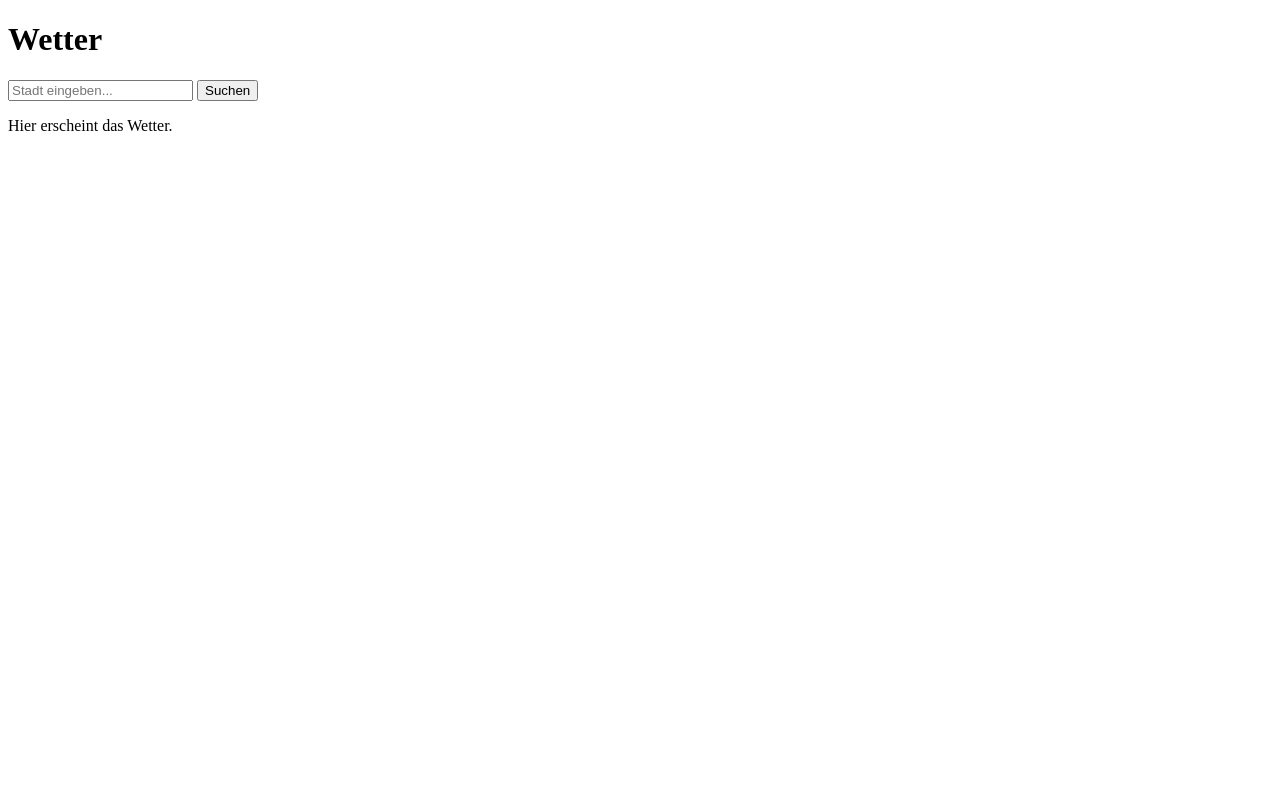
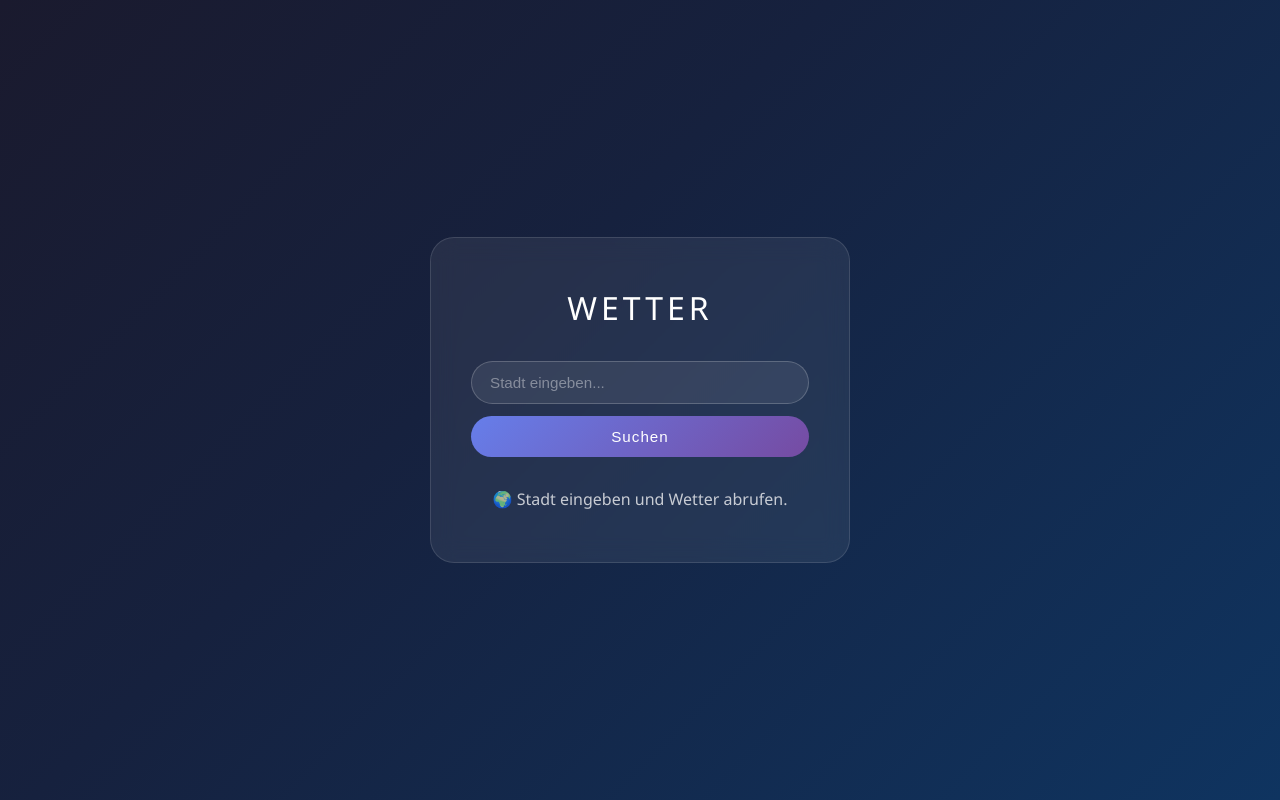
Before and after one commit to umitwebdev/04-weather-app, a plain HTML site: page index.html in a window 1280 px wide. Drawn offline with Linux system fonts and the light colour scheme.

Commit message:
feat: OpenWeatherMap API, Fehlerbehandlung, neues CSS-Design

```diff
--- /dev/null
+++ b/_keys.txt.txt
@@ -0,0 +1 @@
+43d0b062cf9afab14fa5b0fb20a5bf13
--- a/index.html
+++ b/index.html
@@ -11,7 +11,7 @@
     <h1>Wetter</h1>
     <input type="text" id="stadt-eingabe" placeholder="Stadt eingeben...">
     <button onclick="holeWetter()">Suchen</button>
-    <p id="ergebnis">Hier erscheint das Wetter.</p>
+    <p id="ergebnis">🌍 Stadt eingeben und Wetter abrufen.</p>
   </div>
 
   <script src="script.js"></script>
--- a/script.js
+++ b/script.js
@@ -1,12 +1,39 @@
+const API_KEY = "43d0b062cf9afab14fa5b0fb20a5bf13";
 async function holeWetter() {
     let eingabe = document.querySelector("#stadt-eingabe");
     let stadt = eingabe.value;
     let ergebnis = document.querySelector("#ergebnis");
+    if (stadt === "") {
+    ergebnis.textContent = "Bitte eine Stadt eingeben.";
+    return;
+}
 
     ergebnis.textContent = "Lade...";
 
-    let antwort = await fetch("https://wttr.in/" + stadt + "?format=3");
-    let text = await antwort.text();
+    let url = "https://api.openweathermap.org/data/2.5/weather?q="
+              + stadt
+              + "&appid=" + API_KEY
+              + "&units=metric"
+              + "&lang=de";
 
-    ergebnis.textContent = text;
+   let antwort = await fetch(url);
+let data = await antwort.json();
+
+console.log(data);
+
+// NEU: Fehlerprüfung
+if (data.cod !== 200) {
+    ergebnis.textContent = "Stadt nicht gefunden.";
+    return;
 }
+
+let stadt_name = data.name;
+let temp = data.main.temp;
+let beschreibung = data.weather[0].description;
+let feuchtigkeit = data.main.humidity;
+let wind = data.wind.speed;
+
+ergebnis.innerHTML = stadt_name + ": " + temp + "°C<br>"
+                   + beschreibung
+                   + "<br>💧 " + feuchtigkeit + "%  💨 " + wind + " m/s";
+}
--- a/style.css
+++ b/style.css
@@ -0,0 +1,80 @@
+* {
+  margin: 0;
+  padding: 0;
+  box-sizing: border-box;
+}
+
+body {
+  font-family: 'Segoe UI', Arial, sans-serif;
+  background: linear-gradient(135deg, #1a1a2e 0%, #16213e 40%, #0f3460 100%);
+  min-height: 100vh;
+  display: flex;
+  justify-content: center;
+  align-items: center;
+}
+
+.container {
+  background: rgba(255, 255, 255, 0.07);
+  border: 1px solid rgba(255, 255, 255, 0.12);
+  border-radius: 24px;
+  padding: 48px 40px;
+  width: 420px;
+  text-align: center;
+  backdrop-filter: blur(12px);
+}
+
+h1 {
+  font-size: 2rem;
+  color: white;
+  font-weight: 300;
+  letter-spacing: 4px;
+  text-transform: uppercase;
+  margin-bottom: 32px;
+}
+
+input {
+  width: 100%;
+  padding: 12px 18px;
+  border-radius: 50px;
+  border: 1px solid rgba(255, 255, 255, 0.2);
+  background: rgba(255, 255, 255, 0.08);
+  color: white;
+  font-size: 0.95rem;
+  outline: none;
+  margin-bottom: 12px;
+  transition: border 0.3s;
+}
+
+input::placeholder {
+  color: rgba(255, 255, 255, 0.4);
+}
+
+input:focus {
+  border-color: rgba(255, 255, 255, 0.5);
+}
+
+button {
+  width: 100%;
+  padding: 12px;
+  background: linear-gradient(135deg, #667eea, #764ba2);
+  color: white;
+  border: none;
+  border-radius: 50px;
+  cursor: pointer;
+  font-size: 0.95rem;
+  letter-spacing: 1px;
+  transition: opacity 0.2s;
+}
+
+button:hover {
+  opacity: 0.85;
+}
+
+#ergebnis {
+  margin-top: 28px;
+  color: rgba(255, 255, 255, 0.75);
+  font-size: 1rem;
+  line-height: 1.8;
+  min-height: 28px;
+  word-break: keep-all;
+}
```
Also changed, not shown: README.md.
